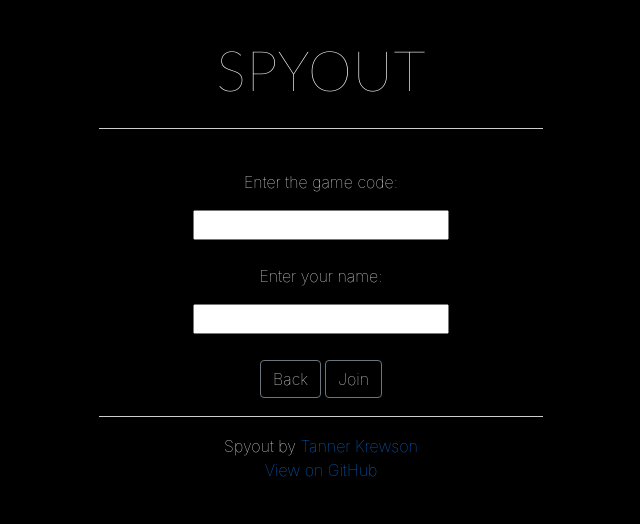
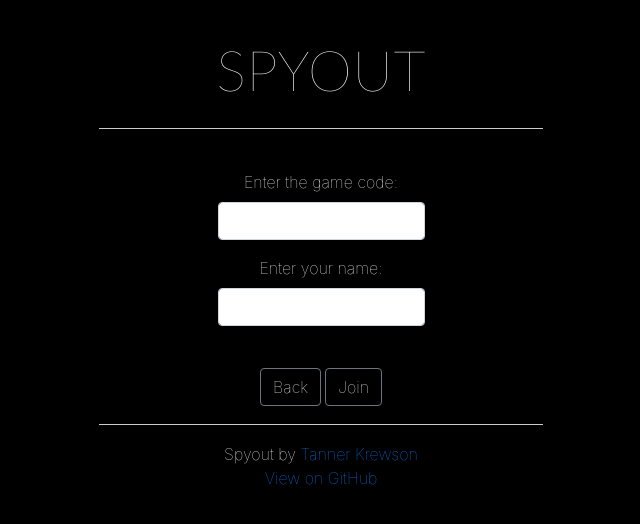
Before and after one commit to tannerkrewson/snakeout, a React app: page / in a window 1280 px wide. Both pictures are taken after a click on the button "Join Game". Shown: the top 524 px of the page, without its empty margins (319-959 px from the left). Built offline with nearby package versions, Linux system fonts and the light colour scheme; no server answers.

Commit message:
Use bootstrap input boxes

```diff
--- a/src/client/components/JoinGame.js
+++ b/src/client/components/JoinGame.js
@@ -28,19 +28,20 @@ export default class JoinGame extends Component {
 	}
 	render() {
 		return (
+			<div className="row">
+				<div className="col-sm-6 offset-sm-3 col-8 offset-2">
 					<form className="join-menu" onSubmit={this.onFormSubmit.bind(this)}>
-				<p>Enter the game code:</p>
-				<SOInput placeholder="" onChange={this.onGameCode.bind(this)} />
-				<br />
-				<br />
-				<p>Enter your name:</p>
-				<SOInput placeholder="" onChange={this.onName.bind(this)} />
-				<br />
+						<label>Enter the game code:</label>
+						<SOInput onChange={this.onGameCode.bind(this)} />
+						<label>Enter your name:</label>
+						<SOInput onChange={this.onName.bind(this)} />
 						<br />
 						<SOButton label="Back" onClick={this.goToMainMenu.bind(this)} />
 						<SOButton isSubmit={true} label="Join" />
 						<br />
 					</form>
+				</div>
+			</div>
 		);
 	}
 }
--- a/src/client/components/NewGame.js
+++ b/src/client/components/NewGame.js
@@ -22,15 +22,18 @@ export default class NewGame extends Component {
 			this.props.changePage(MainMenu);
 		};
 		return (
+			<div className="row">
+				<div className="col-sm-6 offset-sm-3 col-8 offset-2">
 					<form className="new-menu" onSubmit={this.onFormSubmit.bind(this)}>
 						<p>Enter your name:</p>
 						<SOInput placeholder="" onChange={this.receiveName.bind(this)} />
-				<br />
 						<br />
 						<SOButton label="Back" onClick={goToMainMenu.bind(this)} />
 						<SOButton label="Start" isSubmit={true} />
 						<br />
 					</form>
+				</div>
+			</div>
 		);
 	}
 }
--- a/src/client/components/SOInput.js
+++ b/src/client/components/SOInput.js
@@ -9,12 +9,17 @@ export default class SOInput extends Component {
 		this.props.onChange(event.target.value);
 	}
 	render() {
+		//let placeholder = this.props.placeholder;
+		//if (placeholder == null)
 		return (
-			<input
-				type="text"
-				onChange={this.handleChange.bind(this)}
-				placeholder={this.props.placeholder}
-			/>
+			<div class="input-group mb-3">
+				<input
+					type="text"
+					className="form-control"
+					onChange={this.handleChange.bind(this)}
+					placeholder={this.props.placeholder}
+				/>
+			</div>
 		);
 	}
 }
```
Lines whose indentation alone changed are shown as unchanged.
